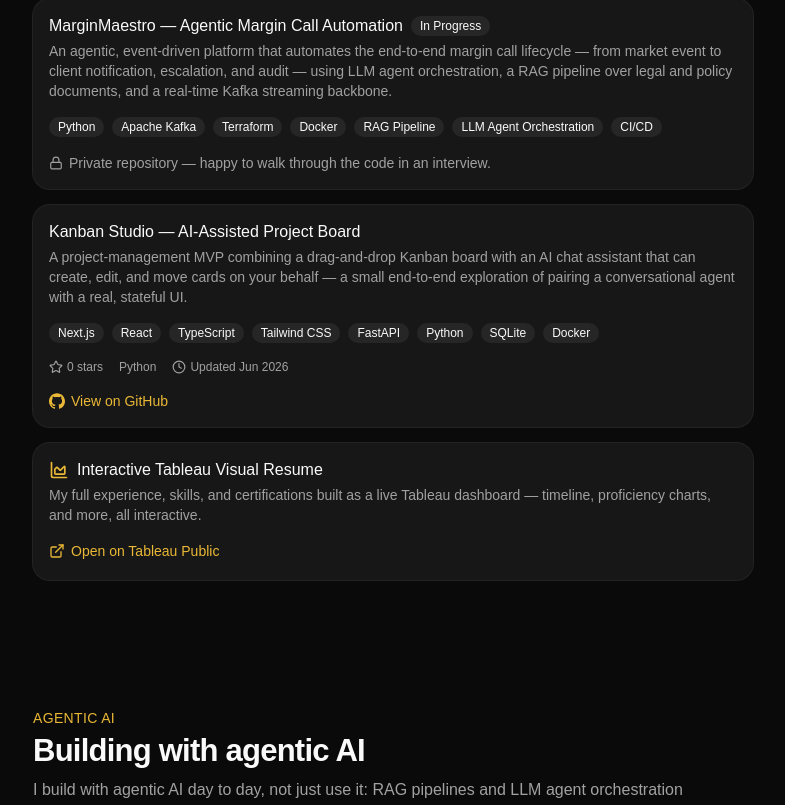
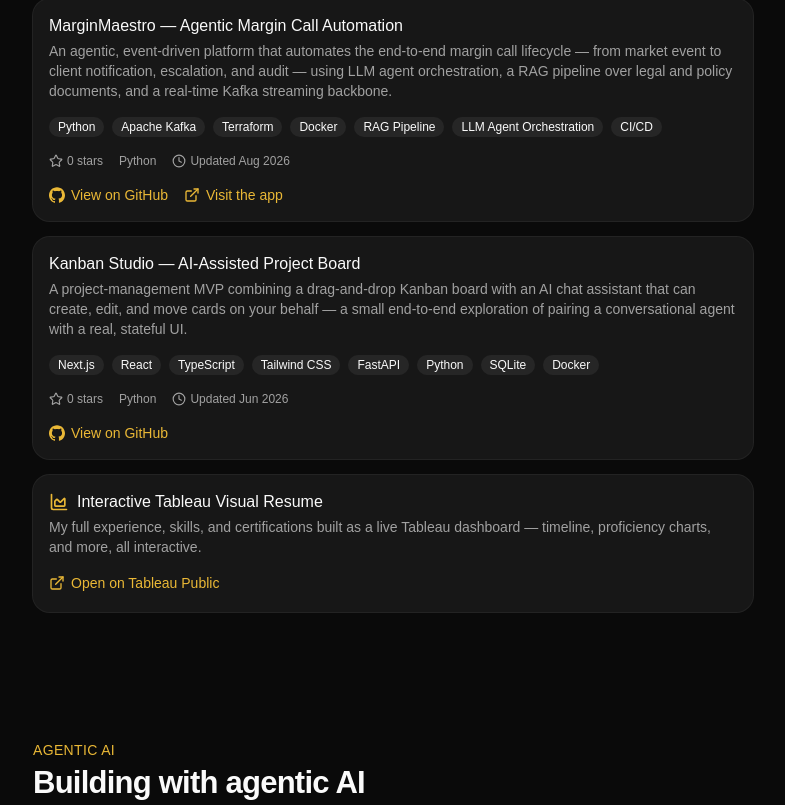
Before and after one commit to AdarshMurali/Resume, a React (Vite) app: page / in a window 1280 px wide. Shown: the part 3691-4496 px from the top of the page, without its empty margins (247-1032 px from the left). Built offline with nearby package versions, Linux system fonts and the light colour scheme.

Commit message:
feat(content): add MarginMaestro GitHub repo and live demo links

```diff
--- a/src/content/github-cache.json
+++ b/src/content/github-cache.json
@@ -8,5 +8,10 @@
     "stars": 0,
     "language": "Python",
     "updated": "2026-06-08T03:15:44Z"
+  },
+  "https://github.com/AdarshMurali/MarginMaestro": {
+    "stars": 0,
+    "language": "Python",
+    "updated": "2026-08-30T09:00:37Z"
   }
 }
--- a/src/content/projects.ts
+++ b/src/content/projects.ts
@@ -50,9 +50,10 @@
       "CI/CD",
     ],
     domain: "Investment Banking",
-    links: {},
-    inProgress: true,
-    privateRepo: true,
+    links: {
+      github: "https://github.com/AdarshMurali/MarginMaestro",
+      demo: "https://marginmaestro.vercel.app/",
+    },
   },
   {
     title: "Kanban Studio — AI-Assisted Project Board",
```
Also changed, not shown: src/content/knowledge.generated.ts (+1 -1 lines).
